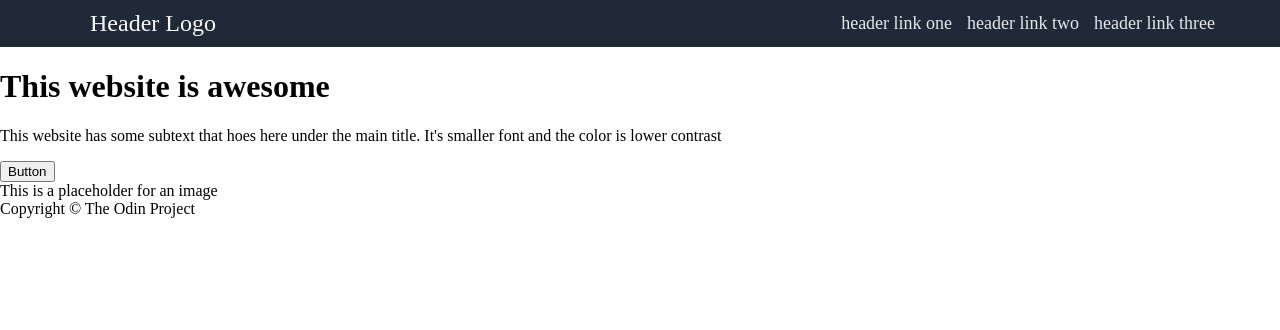
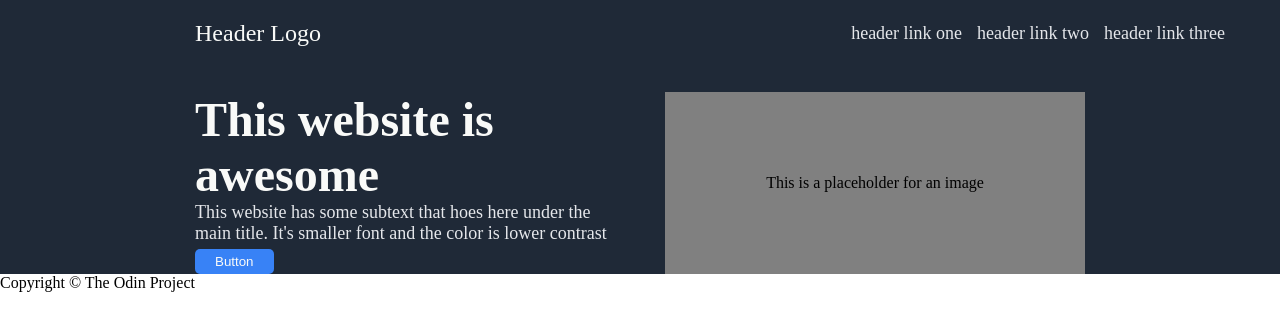
Before and after one commit to DittoT/First_Website, a plain HTML site: page index.html in a window 1280 px wide. Drawn offline with Linux system fonts and the light colour scheme.

Commit message:
style first website section, edit header padding and margin to match with main section

```diff
--- a/styles.css
+++ b/styles.css
@@ -22,7 +22,8 @@ header{
     justify-content: space-between;
     background-color: var(--dark-bg-color);
     color: white;
-    padding: 10px;
+    padding-top:20px;
+    padding-bottom:20px;
 }
 .header-link{
     display: flex;
@@ -36,7 +37,54 @@ header{
     color: var(--secondary-txt-color);
 }
 .logo{
-    margin-left: 80px;
+    margin-left: 195px;
     font-size: 24px;
     color: var(--main-txt-color);
 }
+main{
+    display: flex;
+    flex-direction: column;
+}
+.first-section{
+
+    display:flex;
+    justify-content: center;
+    background-color: var(--dark-bg-color);
+    padding-top: 25px;
+    gap:50px;
+
+
+}
+.first-left,
+.first-right{
+    flex: 1;
+    max-width: 420px;
+
+
+}
+.first-left h1{
+    font-size: var(--main-txt-size);
+    color: var(--main-txt-color);
+    margin: 0;
+    padding:0;
+}
+.first-left p{
+    margin:0;
+    padding: 0;
+    font-size: var(--secondary-txt-size);
+    color: var(--secondary-txt-color);
+}
+.first-left input{
+    background-color: var(--lightblue-bg-color);
+    color: var(--main-txt-color);
+    border: none;
+    padding: 5px 20px 5px 20px;
+    border-radius: 5px;
+    margin-top: 5px;
+}
+.first-right{
+    display: flex;
+    align-items: center;
+    justify-content: center;
+    background-color: gray;
+}
```
